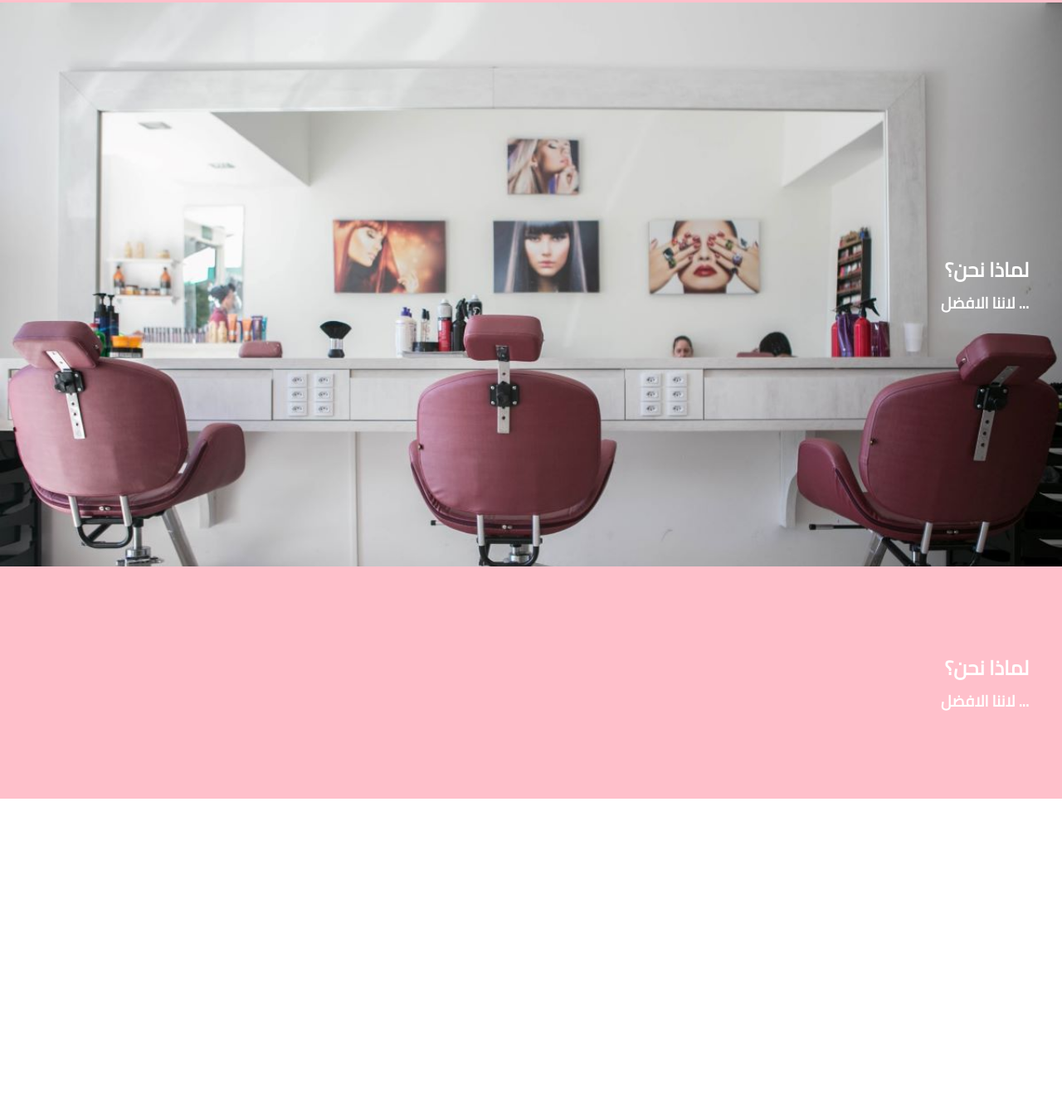
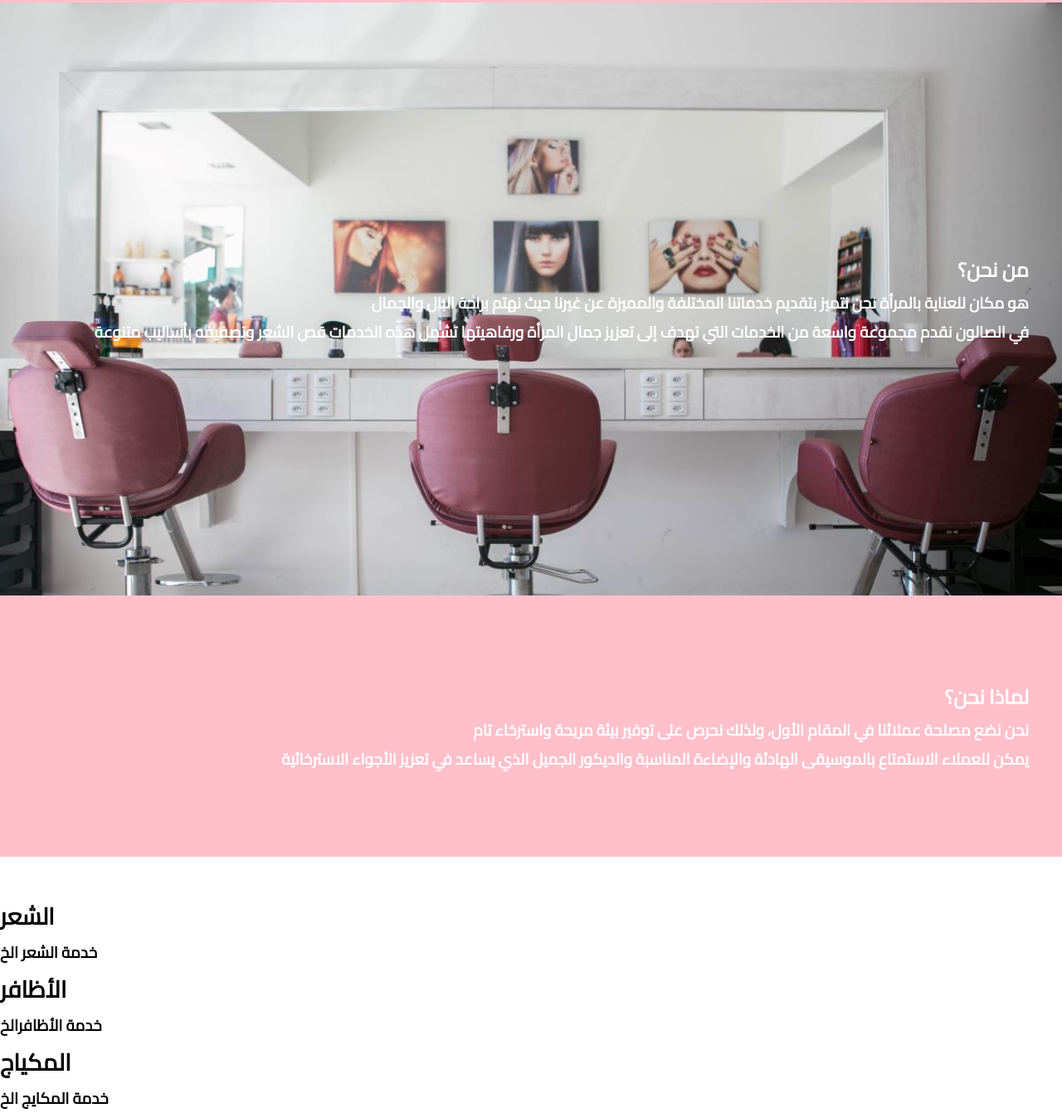
Before and after one commit to mjhumdy309/SALON, a plain HTML site: page index.html in a window 1280 px wide. Shown: the part 77-1419 px from the top of the page at 83% size. Before the commit the page ends 1040 px from the top, so only its background shows below. Drawn offline with Linux system fonts and the light colour scheme.

Commit message:
index.html

```diff
--- a/index.html
+++ b/index.html
@@ -18,17 +18,19 @@
         <label class="logo">صالون</label>
         <ul>
             <li><a href="#">تواصل معنا</a></li>
-            <li><a href="#">اعمالنا وخدماتنا</a></li>
+            <li><a href="#3">اعمالنا وخدماتنا</a></li>
             <li><a href="#2">لماذا نحن</a></li>
             <li><a href="#1" class="active"> من نحن</a></li>
         </ul>
     </nav>
     <section 1 id="1" class="sec1">
         <h2 class="whoose-uss">
-            لماذا نحن؟
+            من نحن؟
         </h2>
         <h3 class="whoose-ussan">
-            لاننا الافضل ...
+                    هو مكان للعناية بالمرأة نحن نتميز بتقديم خدماتنا المختلفة والمميزة عن غيرنا حيث نهتم براحة البال والجمال
+            <br>
+                في الصالون  نقدم مجموعة واسعة من الخدمات التي تهدف إلى تعزيز جمال المرأة ورفاهيتها  تشمل هذه الخدمات قص الشعر وتصفيفه بأساليب متنوعة
         </h3>
     </section 1>
     <section 2 id="2" class="sec2">
@@ -36,8 +38,32 @@
             لماذا نحن؟
         </h2>
         <h3 class="why-ussan">
-            لاننا الافضل ...
+            نحن نضع مصلحة عملائنا في المقام الأول، ولذلك نحرص على توفير بيئة مريحة واسترخاء تام
+            <br>
+            يمكن للعملاء الاستمتاع بالموسيقى الهادئة والإضاءة المناسبة والديكور الجميل الذي يساعد في تعزيز الأجواء الاسترخائية
         </h3 2>
+    </section>
+    <section 2 id="3" class="sec3">
+        <h2 class="why-uss">
+            اعمالنا وخدماتنا
+        </h2>
+        <h3 3 class="servics">
+            <div class="card">
+                <div class="card-img img1"></div>
+                <h2>الشعر</h2>
+                <p>خدمة الشعر الخ</p>
+            </div>
+            <div class="card">
+                <div class="card-img img2"></div>
+                <h2>الأظافر</h2>
+                <p>خدمة الأظافرالخ</p>
+            </div>
+            <div class="card">
+                <div class="card-img img3"></div>
+                <h2>المكياج</h2>
+                <p>خدمة المكايج الخ</p>
+            </div>
+        </h3 3>
     </section>
 </body>
 </html>
```
